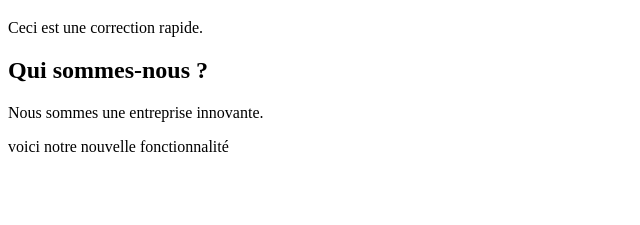
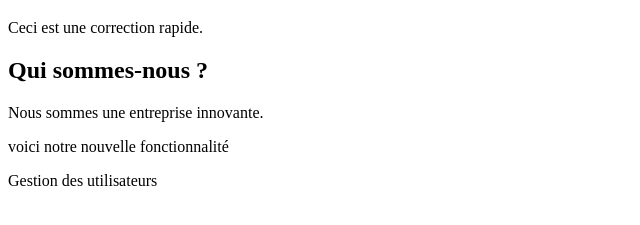
Before and after one commit to EyaRidene/TP1DevOps_Git_Part2, a plain HTML site: page index.html in a window 1280 px wide. Shown: the part 61-286 px from the top of the page, without its empty margins (0-640 px from the left). Drawn offline with Linux system fonts and the light colour scheme.

Commit message:
ajout d'une fonctionnalité pour la gestion des utilisateurs

```diff
--- a/index.html
+++ b/index.html
@@ -11,5 +11,6 @@
     <h2>Qui sommes-nous ?</h2>
     <p>Nous sommes une entreprise innovante.</p>
     <p>voici notre nouvelle fonctionnalité</p>
+    <p>Gestion des utilisateurs</p>
   </body>
 </html>
```
